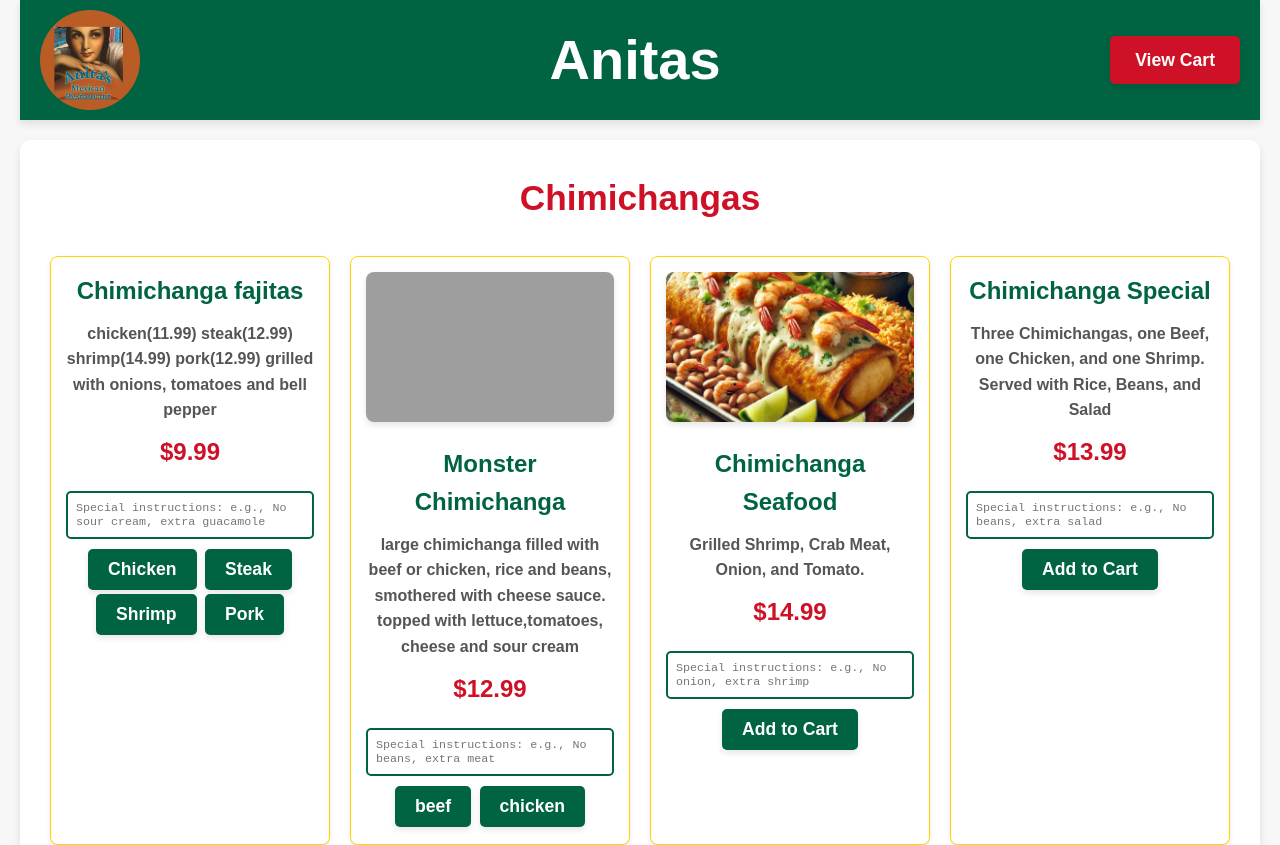
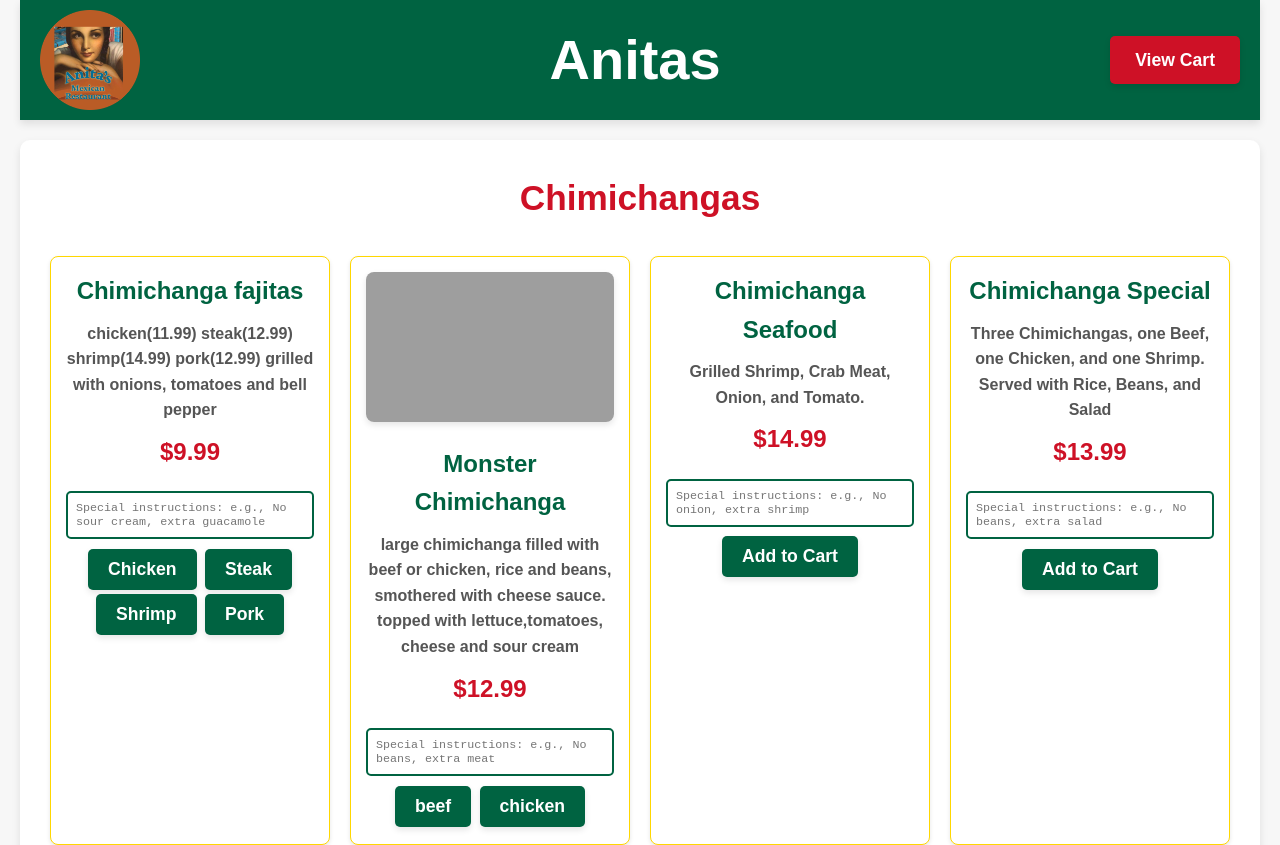
Before and after one commit to loopyloopez/Anitas, a website: page catigories/chimi.html in a window 1280 px wide. Shown: the top 845 px of the page. Drawn offline with Linux system fonts and the light colour scheme; grey boxes are pictures that could not be loaded.

Commit message:
real elim of all fake photos

```diff
--- a/catigories/chimi.html
+++ b/catigories/chimi.html
@@ -72,7 +72,7 @@
             </div>
 
             <div class="menu-item">
-                <img src="/photos/chimiseafood.webp" alt="Quesadilla">
+
                 <h3>Chimichanga Seafood</h3>
                 <p class="description">Grilled Shrimp, Crab Meat, Onion, and Tomato.</p>
                 <p class="price">$14.99</p>
```
